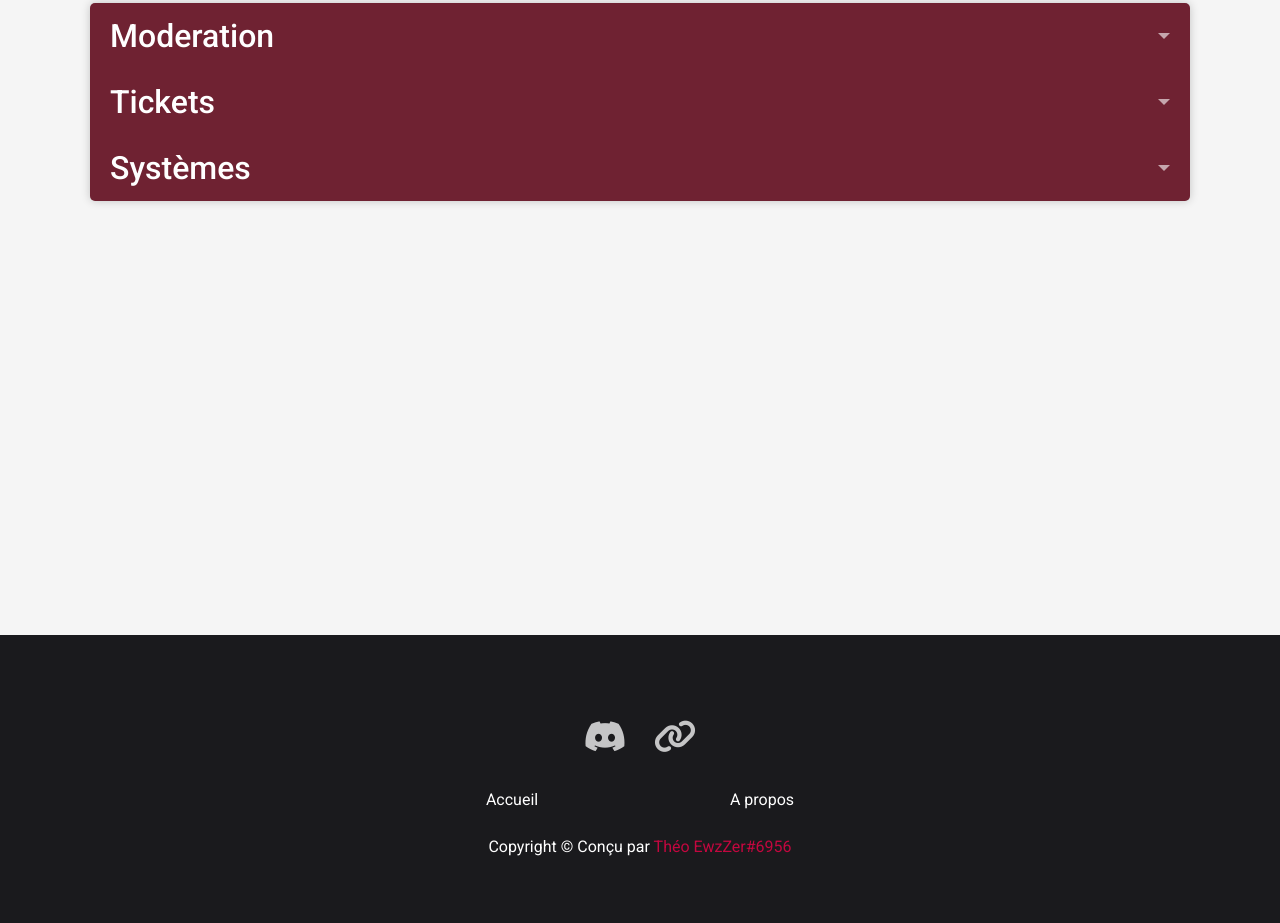
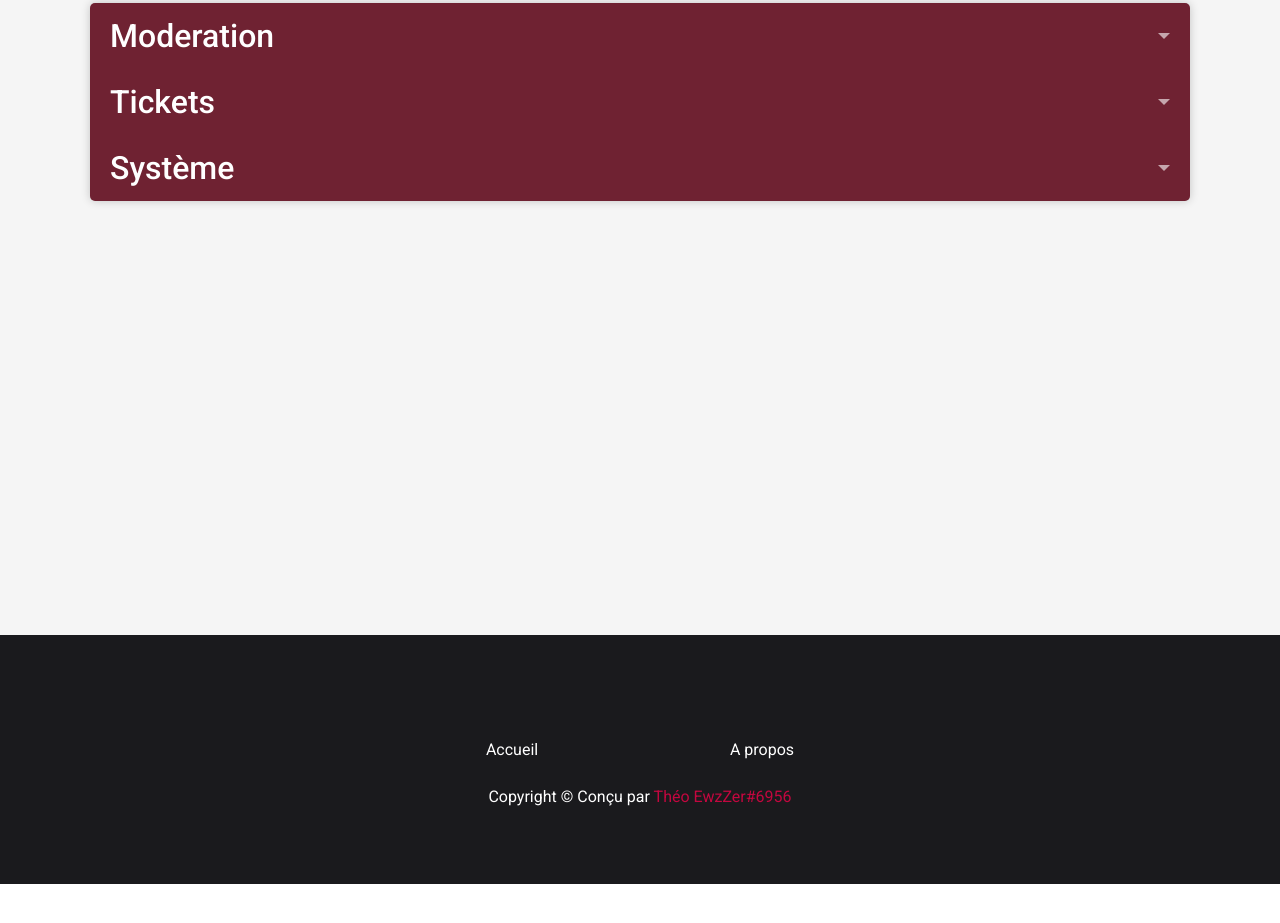
Before and after one commit to TheoEwzZer/botsite, a plain HTML site: page index.html in a window 1280 px wide. Shown: the part 1045-1968 px from the top of the page. After the commit the page ends 1929 px from the top, so only its background shows below. Drawn offline with Linux system fonts and the light colour scheme.

Commit message:
new commit

```diff
--- a/index.html
+++ b/index.html
@@ -56,6 +56,8 @@
                   >plus d'informations</b
                 >
                 sur le bot
+                <br />
+                Je suis disponible sur ce discord : <a class="text--pink" href="https://discord.gg/p5yaVjSaeA"><strong>https://discord.gg/p5yaVjSaeA</strong></a>
               </p>
             </div>
           </div>
@@ -160,7 +162,7 @@
             id="Systems"
             class="accordion__input"
           />
-          <label for="Systems" class="accordion__label">Systèmes</label>
+          <label for="Systems" class="accordion__label">Système</label>
           <div class="accordion__content">
             <p class="accordion__text">
               <strong class="text--pink">voice</strong> - Contrôler votre canal vocal privé.
@@ -186,12 +188,6 @@
     <footer class="footer">
       <div class="container">
         <div class="footer__row">
-           <div class="footer__socials">
-             <a class="footer__socials-link" href=""
-             ><i class="fab fa-discord"></i
-               ></a>
-           <a class="footer__socials-link" href=""><i class="fas fa-link"></i></a>
-         </div>
          <div class="footer__list">
            <a href="#" class="footer__link link__hover-effect--purple">Accueil</a>
            <a href="#about" class="footer__link link__hover-effect--purple" onclick="toggleModal()">A propos</a>
```
